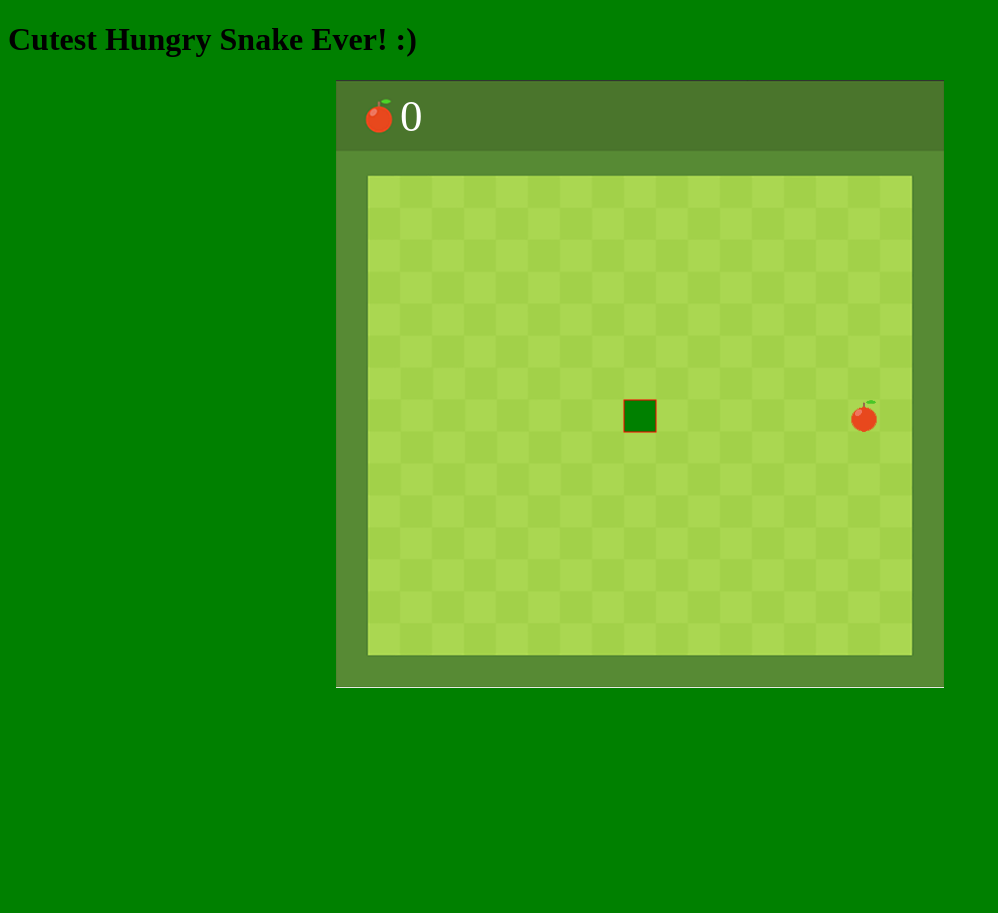
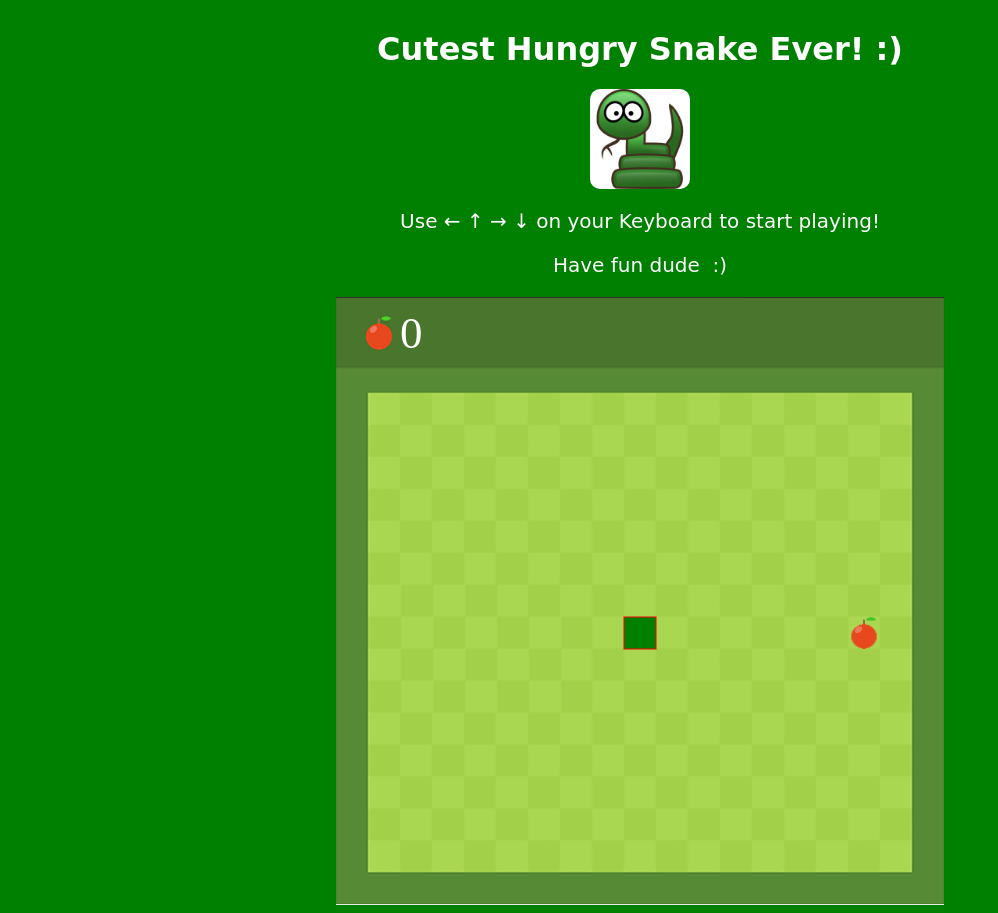
Before and after one commit to ciamac-da/CutestHungrySnakeJS, a plain HTML site: page index.html in a window 1280 px wide. Shown: the whole page, without its empty margins (0-998 px from the left). Before the commit the page ends 800 px from the top, so only its background shows below. Drawn offline with Linux system fonts and the light colour scheme; a web font is replaced by a local one.

Commit message:
Verified by Cia V1.0.4

```diff
--- a/index.html
+++ b/index.html
@@ -4,10 +4,15 @@
     <meta charset="UTF-8">
     <link rel="stylesheet" href="./style.css">
     <meta name="viewport" content="width=device-width, initial-scale=1.0">
+    <link rel="stylesheet" href="https://cdnjs.cloudflare.com/ajax/libs/font-awesome/4.7.0/css/font-awesome.min.css">
+    <link href="https://fonts.googleapis.com/css2?family=Baloo+Tamma+2:wght@600&display=swap" rel="stylesheet">
     <title>Cutest Hungry Snake Ever!</title>
 </head>
 <body>
     <h1>Cutest Hungry Snake Ever! :)</h1>
+    <img src="./1.jpg" alt="">
+    <p>Use &#x2190; &#x2191; &#x2192; &#x2193; on your Keyboard to start playing!</p>
+    <p>Have fun dude &nbsp;:)</p>
     <canvas id="canvas" width="608" height="608"></canvas>
     <script src="./index.js"></script>
 </body>
--- a/index.js
+++ b/index.js
@@ -133,8 +133,9 @@ function draw(){
     // game over
     // this is a function which define game over logic
     // this means if you hit the walls or snake's tail you're K.O ! :)
-    if(snakeX < box || snakeX > 17 * box || snakeY < 3*box || snakeY > 17*box || collision(newHead,snake)){
+    if(snakeX <= -1*box  || snakeX > 18 * box || snakeY < 2*box || snakeY > 18*box || collision(newHead,snake)){
         clearInterval(game);
+       alert("The Game is Over dude :( Click OK and try to reload the browser if you wanna play again!")
         dead.play();
     }
 
@@ -145,6 +146,5 @@ function draw(){
     ctx.fillText(score,2*box,1.6*box);
 }
 
-// call draw function every 100 ms
-
-let game = setInterval(draw,100);
+// call draw function every 120 ms
+let game = setInterval(draw,120);
--- a/style.css
+++ b/style.css
@@ -1,8 +1,32 @@
 body{
     background-color: green;
+    font-family: 'Baloo Tamma 2', cursive;
 }
 
 #canvas{
 display: block;
 margin: 0 auto;
 }
+h1{
+    display: flex;
+    justify-content: center;
+    margin-top: 30px;
+    text-align: center;
+    color: white;
+}
+p{
+    display: flex;
+    justify-content: center;
+    text-align: center;
+    font-size: 20px;
+    color: white;
+}
+img{
+    display: flex;
+    justify-content: center;
+    text-align: center;
+    margin: auto;
+    height: 100px;
+    border-radius: 10px;
+
+}
```
Also changed, not shown: 1.jpg (added), readmeImage/1.jpg (added).
